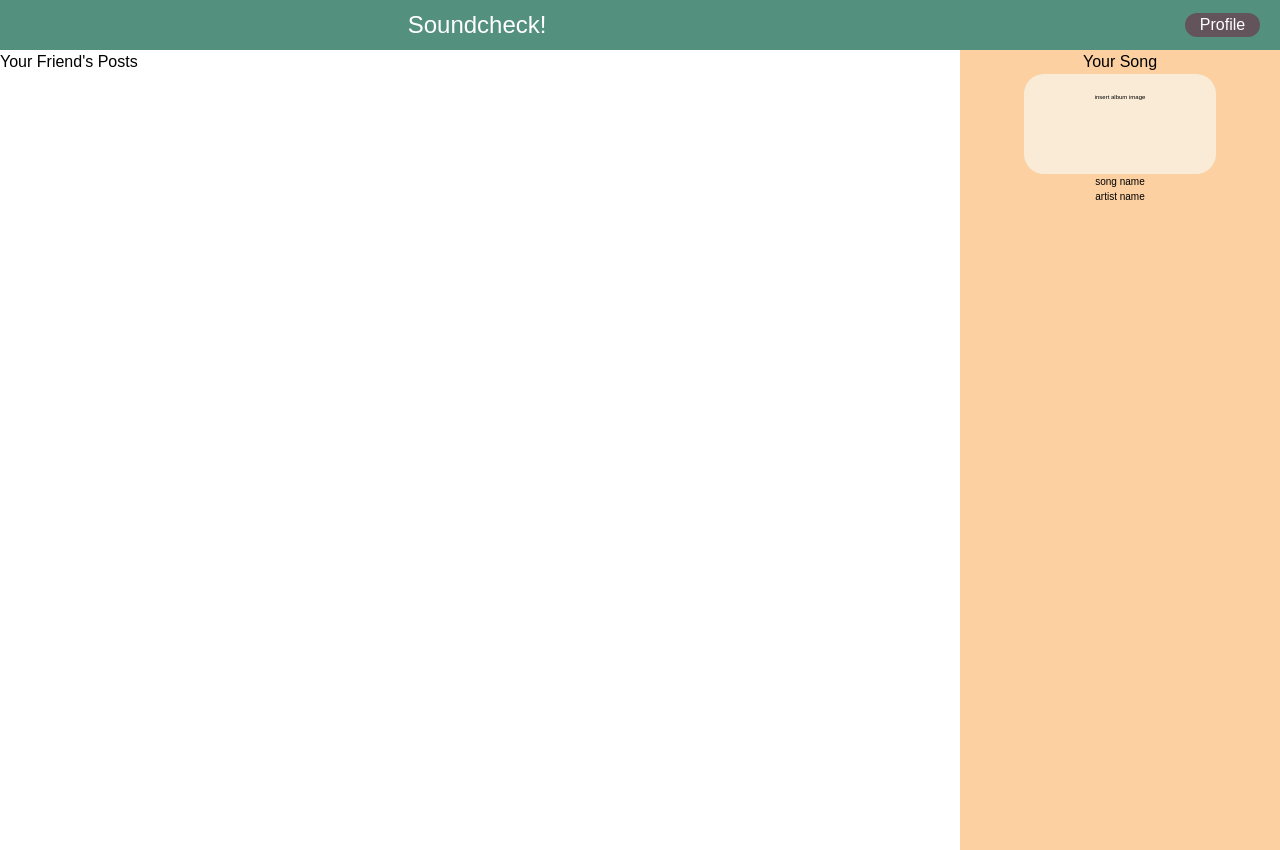
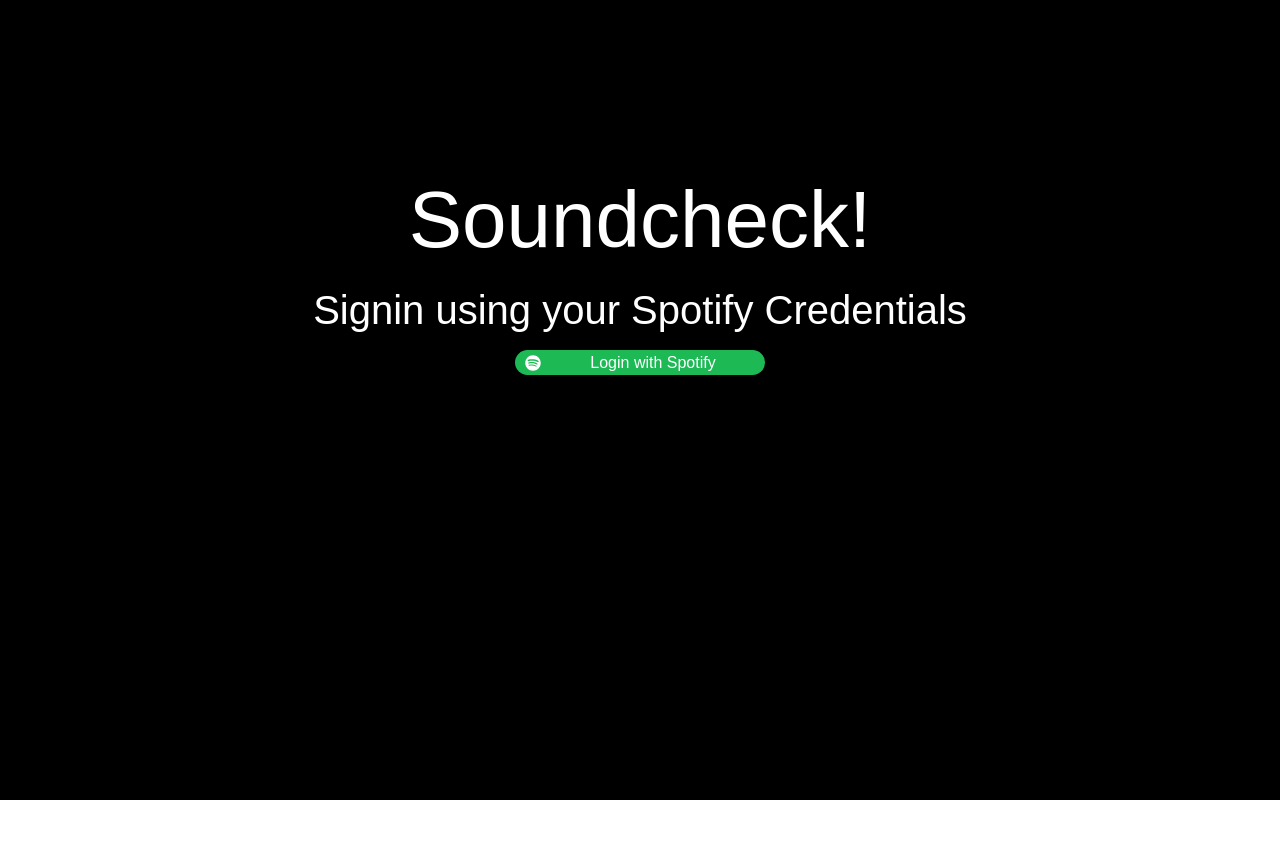
Before and after one commit to sakinkirti/soundcheck, a React (Create React App) app in the folder frontend/: page /start in a window 1280 px wide. Before the commit this address led to /. After the commit the page ends 800 px from the top, so only its background shows below. Built offline with nearby package versions, Linux system fonts and the light colour scheme; a web font is replaced by a local one.

Commit message:
start screen added

```diff
--- a/frontend/src/App.js
+++ b/frontend/src/App.js
@@ -2,12 +2,16 @@
 import {Routes, Route, Navigate} from 'react-router-dom'
 import Home from "./pages/Home";
 import Profile from "./pages/Profile";
+import Start from "./pages/Start";
+import Signup from "./pages/Signup";
 
 function App() {
   return (
     <Routes>
       <Route exact path='/' element={<Home/>}/>
       <Route exact path="profile" element={<Profile/>}/>
+      <Route exact path='start' element={<Start/>}/>
+      <Route exact path='signup' element={<Signup/>}/>
       <Route path='*' element={<Navigate to='/'/>}/>
     </Routes>
     // <div>
--- a/frontend/src/components/navbar.css
+++ b/frontend/src/components/navbar.css
@@ -22,7 +22,6 @@
   align-items: right;
   width: 75px;
   float: right;
-
 }
 
 .navbarLeft {
--- /dev/null
+++ b/frontend/src/pages/Signup.jsx
@@ -0,0 +1,9 @@
+import React from 'react'
+
+const Signup = () => {
+  return (
+    <div>Signup</div>
+  )
+}
+
+export default Signup
--- /dev/null
+++ b/frontend/src/pages/Start.jsx
@@ -0,0 +1,32 @@
+import React from 'react'
+import './start.css'
+import { FaSpotify } from 'react-icons/fa'
+import { useNavigate } from 'react-router-dom'
+
+const Start = () => {
+
+  // const location = useLocation();
+
+  let navigate = useNavigate();
+  const routeChange = () => {
+    let path = `/signup`;
+    navigate(path);
+  }
+
+  return (
+    <div className='pageContainer'>
+      <h1 className='title'>
+        Soundcheck!
+      </h1>
+      <h1 className='description'>
+        Signin using your Spotify Credentials
+      </h1>
+      <button onClick={routeChange} className='spotifyButton'>
+        <FaSpotify className='spotifyIcon' />
+        Login with Spotify
+      </button>
+    </div>
+  )
+}
+
+export default Start
--- /dev/null
+++ b/frontend/src/pages/start.css
@@ -0,0 +1,35 @@
+.pageContainer {
+  background-color: black;
+  height: 100vh;
+  position: relative;
+  text-align: center;
+}
+
+.title {
+  color: white;
+  text-align: center;
+  padding-top: 20vh;
+  font-size: 10vh;
+}
+
+.description {
+  color: white;
+  text-align: center;
+  font-size: 5vh;
+}
+
+.spotifyButton {
+  background-color: #1DB954;
+  color: white;
+  border-radius: 50px;
+  text-align: center;
+  width: 250px;
+  height: 25px;
+  margin-top: 10px;
+}
+
+.spotifyIcon {
+  float: left;
+  margin-left: 10px;
+  margin-top: 4px;
+}
```
